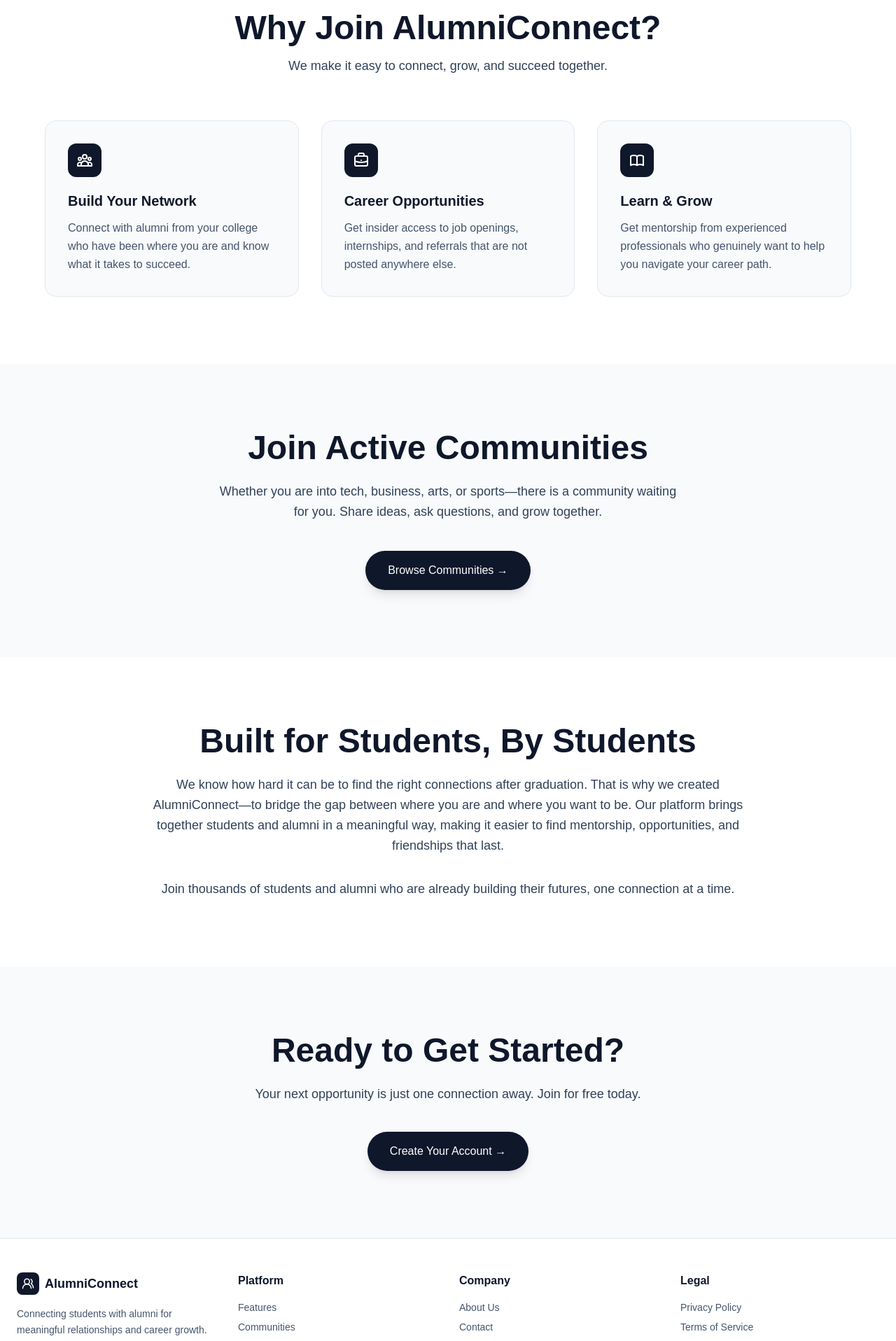
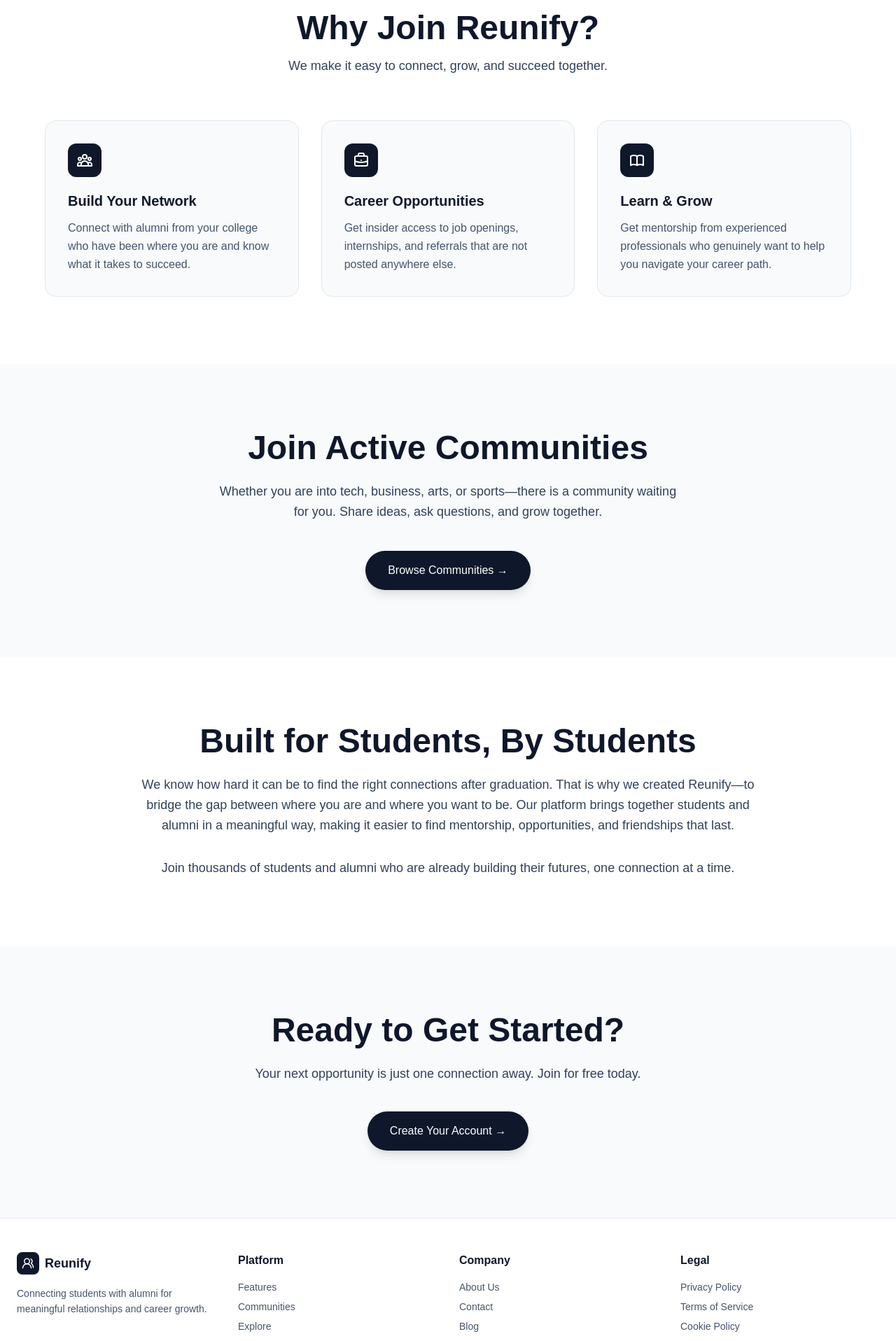
Before and after one commit to SaadArqam/AlumniConnect, a Next.js app in the folder frontend/: page / in a window 1280 px wide. Shown: the part 880-2796 px from the top of the page at 70% size. Built offline with nearby package versions, Linux system fonts and the light colour scheme; no server answers; a web font is replaced by a local one.

Commit message:
Runify: Reconnect. Mentor. Grow.

```diff
--- a/frontend/src/app/layout.js
+++ b/frontend/src/app/layout.js
@@ -13,8 +13,8 @@ const geistMono = Geist_Mono({
 });
 
 export const metadata = {
-  title: "Create Next App",
-  description: "Generated by create next app",
+  title: "Reunify",
+  description: "Reconnect. Mentor. Grow.",
 };
 
 export default function RootLayout({ children }) {
--- a/frontend/src/components/LandingPage.js
+++ b/frontend/src/components/LandingPage.js
@@ -135,7 +135,7 @@ const LandingPage = () => {
         <div className="max-w-6xl mx-auto">
           <div className="text-center mb-16">
             <h2 className="text-4xl sm:text-5xl font-bold mb-4 text-slate-900">
-              Why Join AlumniConnect?
+              Why Join Reunify?
             </h2>
             <p className="text-lg text-slate-700 max-w-2xl mx-auto">
               We make it easy to connect, grow, and succeed together.
@@ -210,7 +210,7 @@ const LandingPage = () => {
                 Built for Students, By Students
               </h2>
               <p className="text-lg text-slate-700 leading-relaxed mb-8">
-                We know how hard it can be to find the right connections after graduation. That is why we created AlumniConnect—to bridge the gap between where you are and where you want to be. Our platform brings together students and alumni in a meaningful way, making it easier to find mentorship, opportunities, and friendships that last.
+                We know how hard it can be to find the right connections after graduation. That is why we created Reunify—to bridge the gap between where you are and where you want to be. Our platform brings together students and alumni in a meaningful way, making it easier to find mentorship, opportunities, and friendships that last.
               </p>
               <p className="text-lg text-slate-700 leading-relaxed">
                 Join thousands of students and alumni who are already building their futures, one connection at a time.
@@ -319,7 +319,7 @@ const LandingPage = () => {
                 <div className="w-8 h-8 bg-slate-900 rounded-lg flex items-center justify-center">
                   <Users2 className="text-white" size={18} />
                 </div>
-                <span className="text-lg font-semibold text-slate-900">AlumniConnect</span>
+                <span className="text-lg font-semibold text-slate-900">Reunify</span>
               </div>
               <p className="text-slate-600 text-sm leading-relaxed">
                 Connecting students with alumni for meaningful relationships and career growth.
@@ -374,7 +374,7 @@ const LandingPage = () => {
 
           <div className="pt-8 border-t border-slate-200 text-center">
             <p className="text-slate-600 text-sm">
-              © 2025 AlumniConnect. Made with care for students everywhere.
+              © 2025 Reunify. Made with care for students everywhere.
             </p>
           </div>
         </div>
--- a/frontend/src/components/LoginPage.js
+++ b/frontend/src/components/LoginPage.js
@@ -87,7 +87,7 @@ export default function AuthForm() {
         {/* Header */}
         <div className="text-center mb-8">
           <h1 className="text-3xl sm:text-4xl font-bold text-slate-900 mb-2">
-            {isLogin ? "Welcome Back" : "Join AlumniConnect"}
+            {isLogin ? "Welcome Back" : "Join Reunify"}
           </h1>
           <p className="text-slate-600 text-sm">
             {isLogin ? "Sign in to continue your journey" : "Create your account to get started"}
@@ -154,7 +154,7 @@ export default function AuthForm() {
                   value={password}
                   onChange={(e) => setPassword(e.target.value)}
                   className="w-full pl-10 pr-4 py-3 bg-slate-50 border border-slate-200 rounded-lg text-slate-900 placeholder-slate-400 focus:outline-none focus:ring-2 focus:ring-slate-900 focus:border-transparent transition-all"
-                  placeholder="••••••••"
+                  placeholder="password"
                 />
               </div>
             </div>
--- a/frontend/src/components/Navbar.js
+++ b/frontend/src/components/Navbar.js
@@ -42,7 +42,7 @@ export default function Navbar() {
           <div className="w-7 h-7 bg-slate-900 rounded-lg flex items-center justify-center">
             <Users2 className="text-white" size={16} />
           </div>
-          <span className="text-base font-semibold text-slate-900">AlumniConnect</span>
+          <span className="text-base font-semibold text-slate-900">Reunify</span>
         </Link>
 
         {/* Desktop Menu */}
@@ -53,12 +53,12 @@ export default function Navbar() {
           <Link href="/chat" className="text-slate-700 hover:text-slate-900 transition-colors text-sm">
             Chat
           </Link>
-          <Link href="/about" className="text-slate-700 hover:text-slate-900 transition-colors text-sm">
+          {/* <Link href="/about" className="text-slate-700 hover:text-slate-900 transition-colors text-sm">
             About
           </Link>
           <Link href="/connect" className="text-slate-700 hover:text-slate-900 transition-colors text-sm">
             Connect
-          </Link>
+          </Link> */}
 
           {token && (
             <>
@@ -113,12 +113,12 @@ export default function Navbar() {
             <Link href="/chat" className="text-slate-700 hover:text-slate-900 transition-colors py-2.5 px-3 rounded-lg hover:bg-slate-100 text-sm">
               Chat
             </Link>
-            <Link href="/about" className="text-slate-700 hover:text-slate-900 transition-colors py-2.5 px-3 rounded-lg hover:bg-slate-100 text-sm">
+            {/* <Link href="/about" className="text-slate-700 hover:text-slate-900 transition-colors py-2.5 px-3 rounded-lg hover:bg-slate-100 text-sm">
               About
             </Link>
             <Link href="/contact" className="text-slate-700 hover:text-slate-900 transition-colors py-2.5 px-3 rounded-lg hover:bg-slate-100 text-sm">
               Contact
-            </Link>
+            </Link> */}
 
             {token && (
               <>
```
